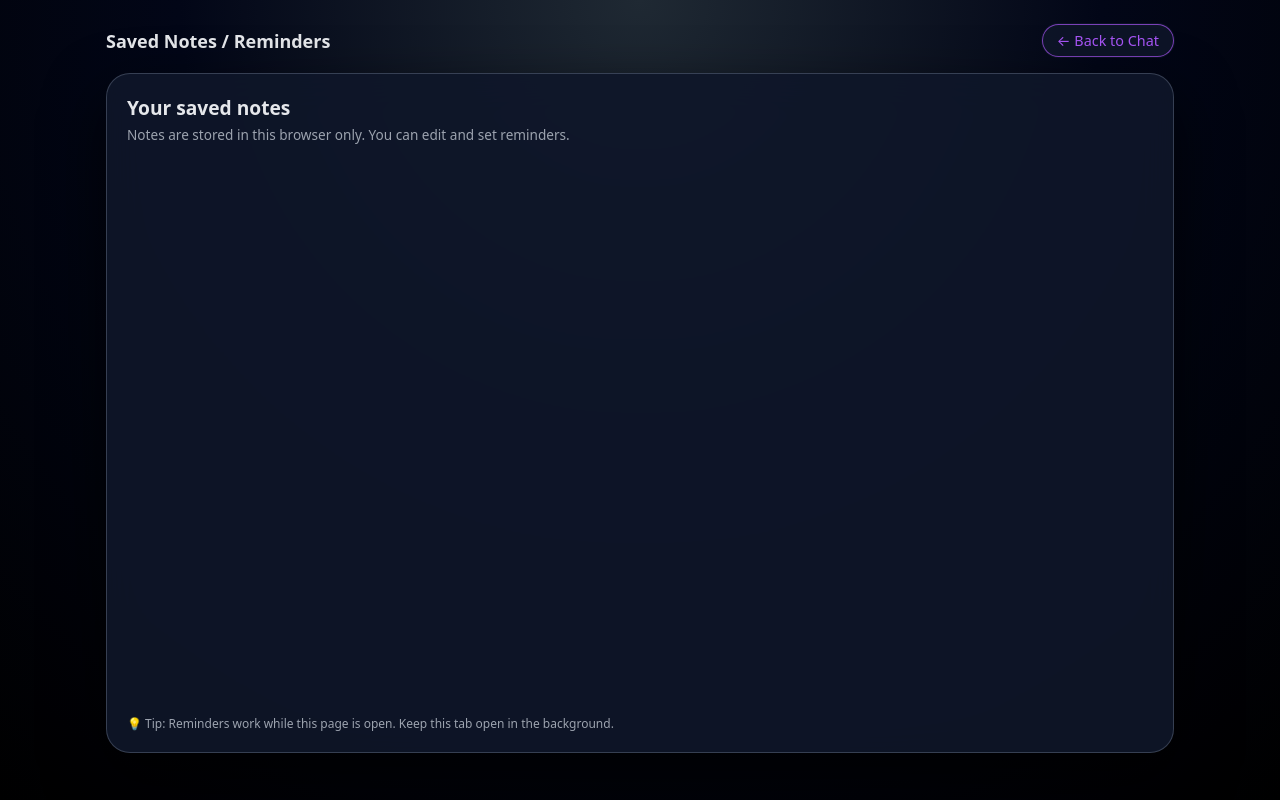
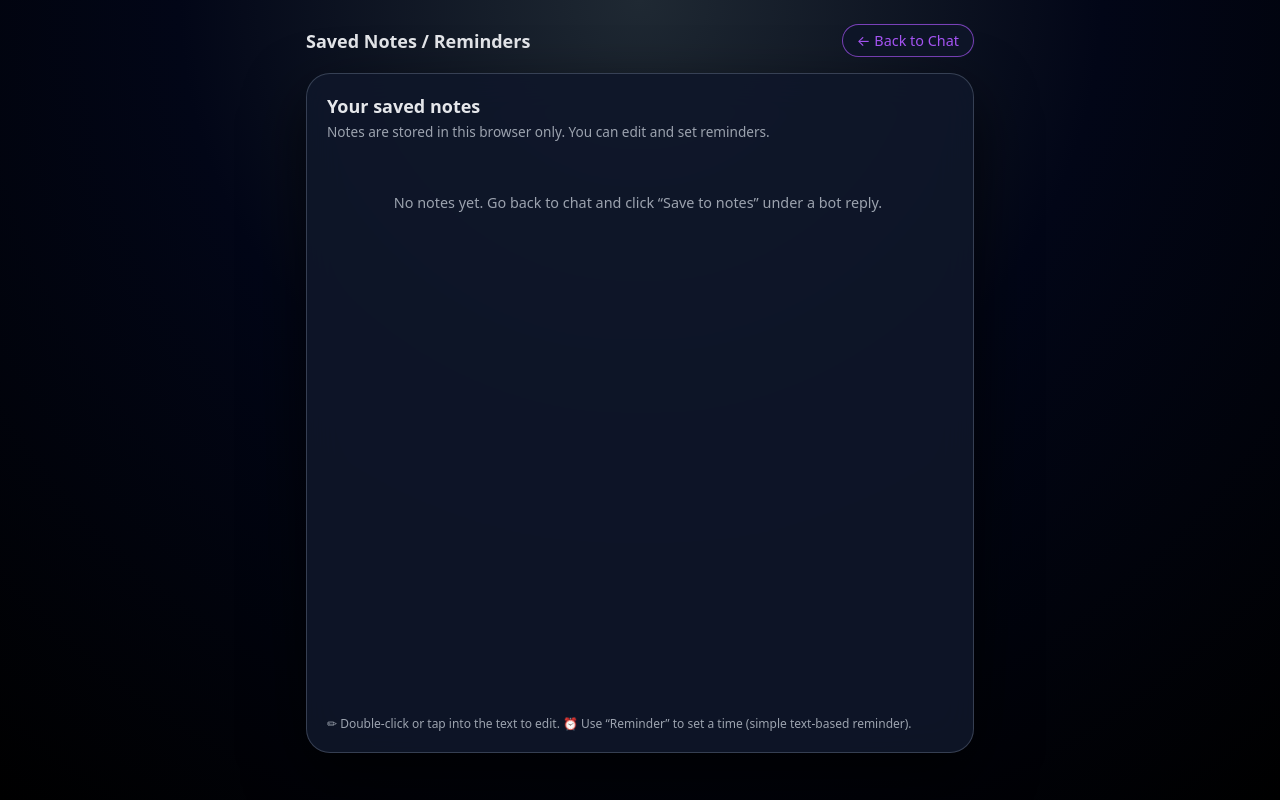
Before and after one commit to gpt15-ship-it/ai-study-helper, a Flask app: page /notes in a window 1280 px wide. Run offline with Flask 3, Linux system fonts and the light colour scheme.

Commit message:
index1.html

```diff
--- a/templates/index1.html
+++ b/templates/index1.html
@@ -4,11 +4,12 @@
     <meta charset="UTF-8" />
     <title>Saved Notes / Reminders</title>
     <meta name="viewport" content="width=device-width, initial-scale=1.0" />
+    <!-- PWA bits -->
     <link rel="manifest" href="/manifest.json">
-     <meta name="theme-color" content="#020617">
-     <meta name="apple-mobile-web-app-capable" content="yes">
-     <meta name="apple-mobile-web-app-status-bar-style" content="black-translucent">
-     <link rel="apple-touch-icon" href="/static/icons/icon-192.png">
+    <meta name="theme-color" content="#020617">
+    <meta name="apple-mobile-web-app-capable" content="yes">
+    <meta name="apple-mobile-web-app-status-bar-style" content="black-translucent">
+    <link rel="apple-touch-icon" href="/static/icons/icon-192.png">
 
     <style>
         * {
@@ -18,19 +19,16 @@
         body {
             margin: 0;
             padding: 0;
-            font-family: "Poppins", system-ui, -apple-system, BlinkMacSystemFont, sans-serif;
+            font-family: system-ui, -apple-system, BlinkMacSystemFont, "Poppins", sans-serif;
             background: radial-gradient(circle at top, #1f2933 0, #020617 45%, #000000 100%);
             color: #e5e7eb;
             min-height: 100vh;
         }
 
         .page {
-            max-width: 1100px;
+            max-width: 700px;
             margin: 0 auto;
             padding: 24px 16px 24px;
-            display: flex;
-            flex-direction: column;
-            gap: 16px;
         }
 
         .top-bar {
@@ -38,6 +36,7 @@
             align-items: center;
             justify-content: space-between;
             gap: 12px;
+            margin-bottom: 16px;
         }
 
         .brand-title {
@@ -81,12 +80,12 @@
         }
 
         .card-header h2 {
-            margin: 0;
-            font-size: 1.2rem;
+            margin: 0 0 4px;
+            font-size: 18px;
         }
 
         .card-header p {
-            margin: 4px 0 0;
+            margin: 0;
             font-size: 0.85rem;
             color: #9ca3af;
         }
@@ -104,6 +103,13 @@
         .notes-container::-webkit-scrollbar-thumb {
             background: rgba(148, 163, 184, 0.7);
             border-radius: 999px;
+        }
+
+        .empty-state {
+            text-align: center;
+            margin-top: 40px;
+            color: #9ca3af;
+            font-size: 0.9rem;
         }
 
         .note-box {
@@ -159,16 +165,15 @@
         }
 
         .footer-hint {
+            margin-top: 8px;
             font-size: 0.75rem;
             color: #9ca3af;
-            margin-top: 8px;
         }
 
         @media (max-width: 640px) {
             .card {
-                height: 90vh;
+                height: 88vh;
                 padding: 16px 14px;
-                border-radius: 18px;
             }
         }
     </style>
@@ -189,18 +194,28 @@
             <div id="notesContainer" class="notes-container"></div>
 
             <div class="footer-hint">
-                💡 Tip: Reminders work while this page is open. Keep this tab open in the background.
+                ✏ Double-click or tap into the text to edit.
+                ⏰ Use “Reminder” to set a time (simple text-based reminder).
             </div>
         </div>
     </div>
 
     <script>
-        let notesContainer = document.getElementById('notesContainer');
+        const notesContainer = document.getElementById('notesContainer');
 
-        // Load notes and show in page
+        // Load notes from localStorage
         function loadNotes() {
             let savedNotes = JSON.parse(localStorage.getItem('notes') || '[]');
             notesContainer.innerHTML = '';
+
+            if (savedNotes.length === 0) {
+                notesContainer.innerHTML = `
+                    <div class="empty-state">
+                        No notes yet. Go back to chat and click “Save to notes” under a bot reply.
+                    </div>
+                `;
+                return;
+            }
 
             savedNotes.forEach((note, index) => {
                 let noteText = typeof note === 'string' ? note : (note.text || '');
@@ -230,7 +245,8 @@
             let oldNotes = JSON.parse(localStorage.getItem('notes') || '[]');
             let newNotes = [];
 
-            spans.forEach((span, idx) => {
+            spans.forEach((span, i) => {
+                let idx = parseInt(span.getAttribute('data-index'), 10);
                 let old = oldNotes[idx];
                 let reminderTime = (typeof old === 'object' && old.reminderTime) ? old.reminderTime : null;
 
@@ -271,42 +287,24 @@
             loadNotes();
         }
 
-        // Check reminders every 30 seconds
+        // Check reminders every 30 seconds (simple alert)
         function checkReminders() {
-            if (!("Notification" in window)) {
-                return;
-            }
+            let savedNotes = JSON.parse(localStorage.getItem('notes') || '[]');
+            if (!savedNotes.length) return;
 
-            if (Notification.permission === "default") {
-                Notification.requestPermission();
-            }
+            let now = new Date();
+            let nowStr = now.toISOString().slice(0, 16).replace('T', ' '); // YYYY-MM-DD HH:MM
 
-            let savedNotes = JSON.parse(localStorage.getItem('notes') || '[]');
-            let changed = false;
-            let now = new Date();
-
-            savedNotes.forEach((note) => {
-                if (typeof note !== 'object' || !note.reminderTime) return;
-
-                let time = new Date(note.reminderTime.replace(' ', 'T'));
-                if (!isNaN(time) && time <= now) {
-                    if (Notification.permission === "granted") {
-                        new Notification("Reminder", {
-                            body: note.text || "You have a reminder."
-                        });
-                    } else {
-                        alert("Reminder: " + (note.text || ""));
+            savedNotes.forEach((note, i) => {
+                if (typeof note === 'object' && note.reminderTime && !note.done) {
+                    if (note.reminderTime <= nowStr) {
+                        alert('Reminder: ' + (note.text || 'Note #' + (i + 1)));
+                        note.done = true;
                     }
-
-                    note.reminderTime = null;
-                    changed = true;
                 }
             });
 
-            if (changed) {
-                localStorage.setItem('notes', JSON.stringify(savedNotes));
-                loadNotes();
-            }
+            localStorage.setItem('notes', JSON.stringify(savedNotes));
         }
 
         window.addEventListener('beforeunload', () => {
@@ -315,8 +313,6 @@
 
         loadNotes();
         setInterval(checkReminders, 30000);
-
-
     </script>
 </body>
 </html>
```
